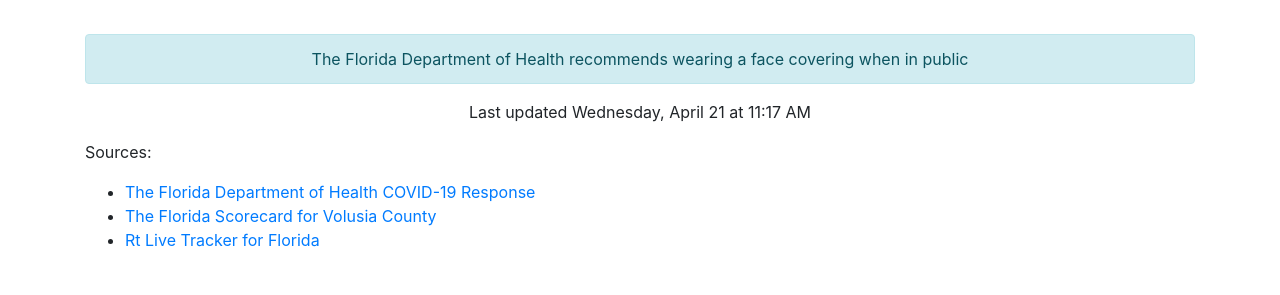
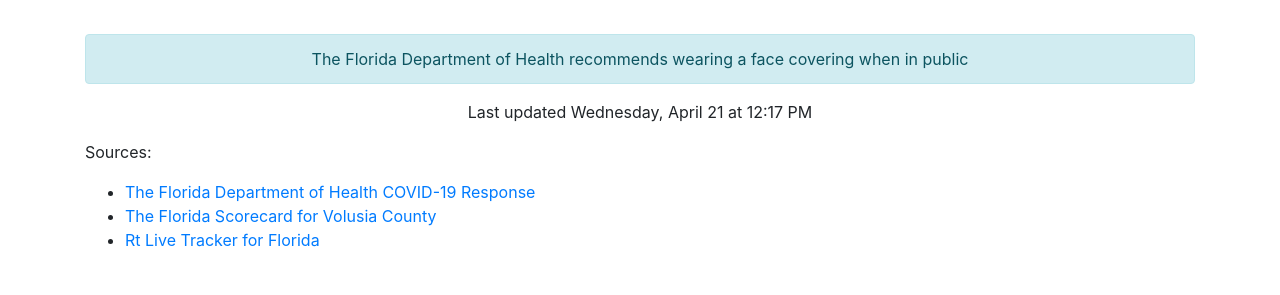
Before and after one commit to thinkjson/timeforchurch, a Jekyll site: the page built from index.md, in a window 1280 px wide. Shown: the part 544-839 px from the top of the page. Built offline with Jekyll 4.4.1, drawn with Linux system fonts in a browser that asks for light colours; our own code applies the rules of GitHub Pages for plain Markdown files.

Commit message:
Updating data

```diff
--- a/_includes/data.html
+++ b/_includes/data.html
@@ -10,4 +10,4 @@
     <div class="outcome text-success">YES</div>
     <div class="alert alert-info" role="alert">The Florida Department of Health recommends wearing a face covering when in public</div>
 
-    <p>Last updated Wednesday, April 21 at 11:17 AM</p>
+    <p>Last updated Wednesday, April 21 at 12:17 PM</p>
```
